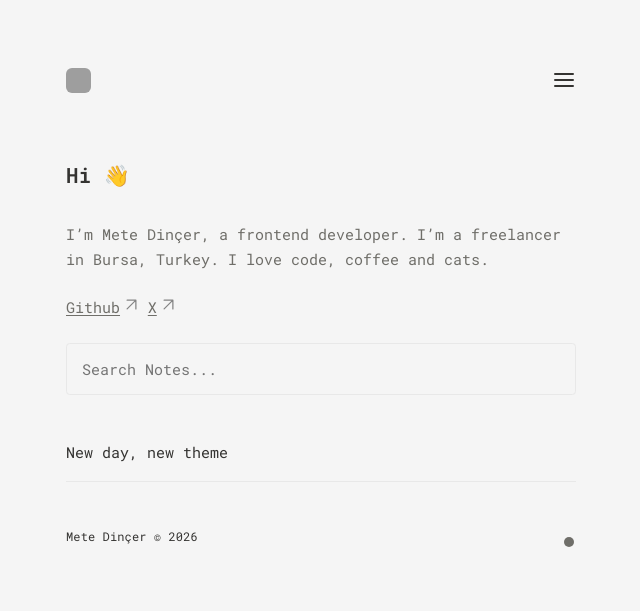
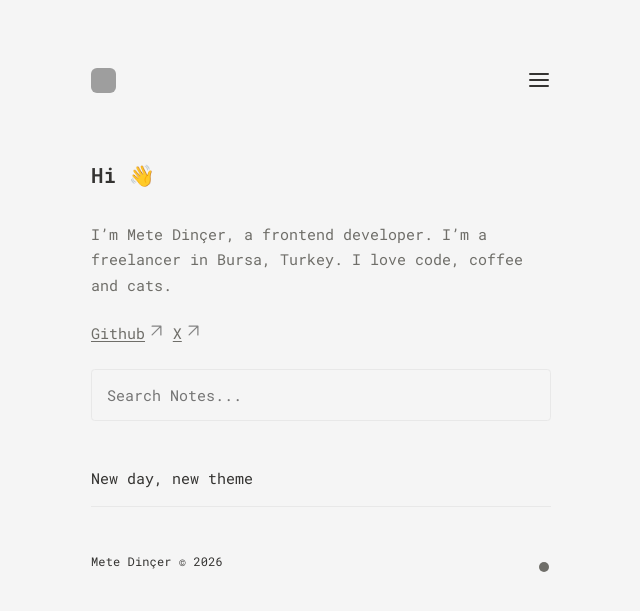
Before and after one commit to medincer/medincer.github.io, a Jekyll site: the page built from pages/index.md, in a window 1280 px wide. Shown: the top 611 px of the page, without its empty margins (319-959 px from the left). Built offline with Jekyll 4.4.1, drawn with Linux system fonts in a browser that asks for light colours; grey boxes are pictures that could not be loaded.

Commit message:
Update style.css

```diff
--- a/assets/css/style.css
+++ b/assets/css/style.css
@@ -18,7 +18,7 @@
   --space-lg: 2rem;
   --space-xl: 3rem;
 
-  --max-width: 600px;
+  --max-width: 550px;
   --line-height: 1.5;
 
   /* 5-level typography scale (1rem = 15px) */
```
